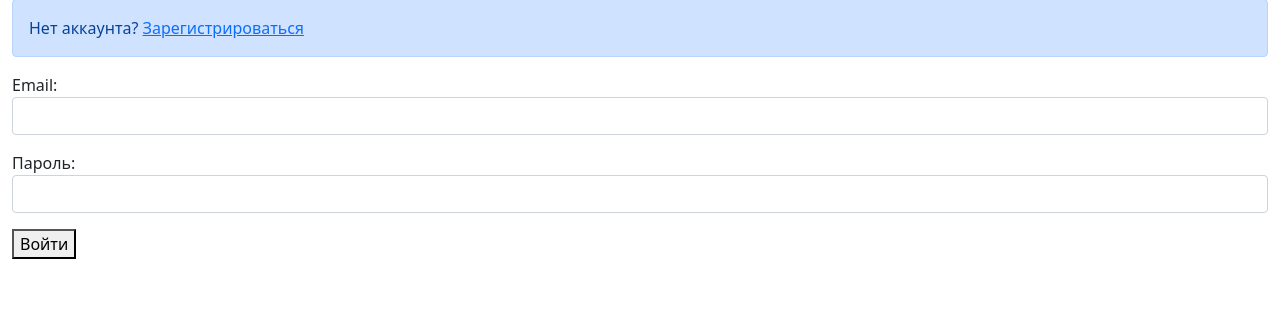
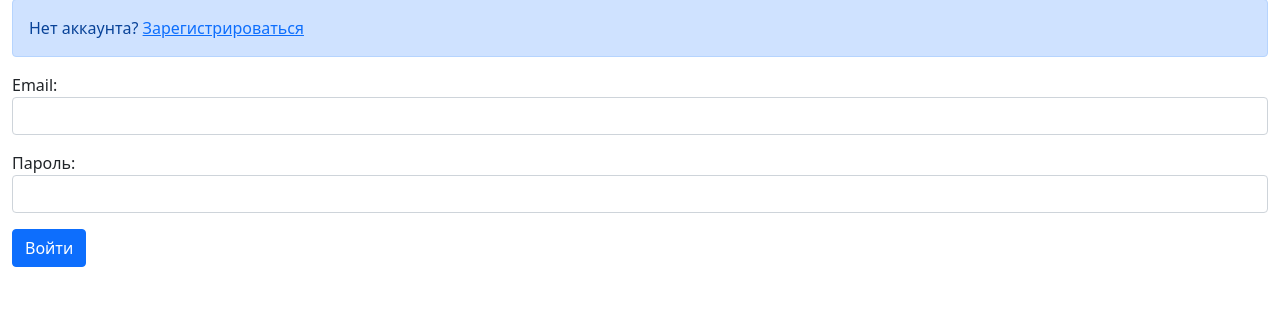
Before and after one commit to Alex-Men-VL/santa_secret, a Django app: page /login/ in a window 1280 px wide. Shown: the part 150-468 px from the top of the page. Run offline with Django 4.2, Linux system fonts and the light colour scheme; parts of the project's set-up code (start-up, migrations or seed data) failed here and were passed over.

Commit message:
Change login button

```diff
--- a/templates/login.html
+++ b/templates/login.html
@@ -12,7 +12,9 @@
     <form method="post">
       {% csrf_token %}
       {{ form.as_p }}
-      <button type="submit">Войти</button>
+      <div class="col-12">
+        <button class="btn btn-primary" type="submit">Войти</button>
+      </div>
     </form>
   </div>
 {% endblock %}
```
